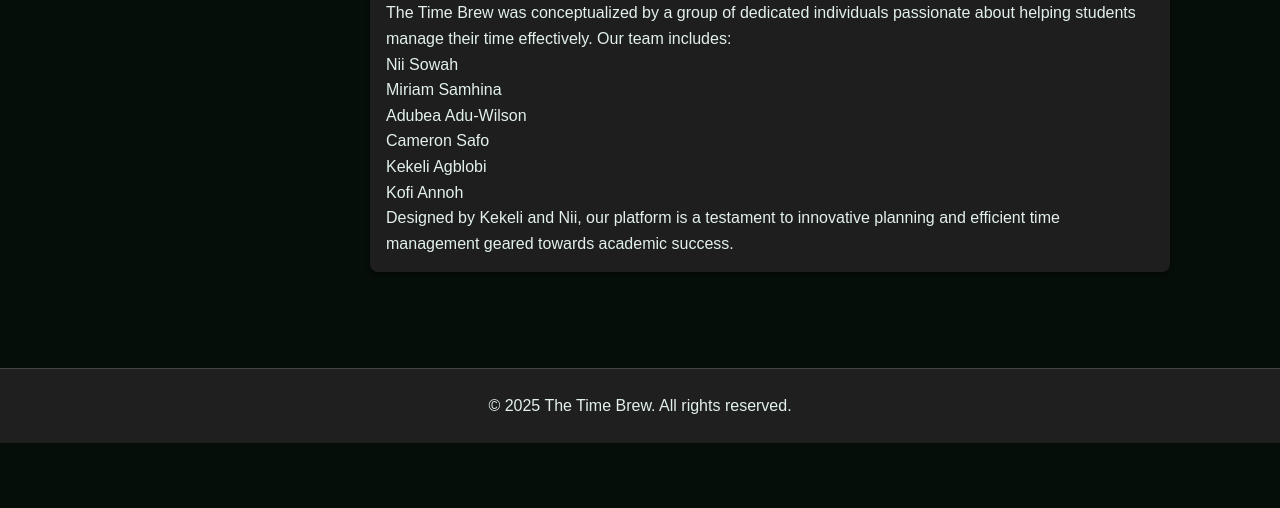
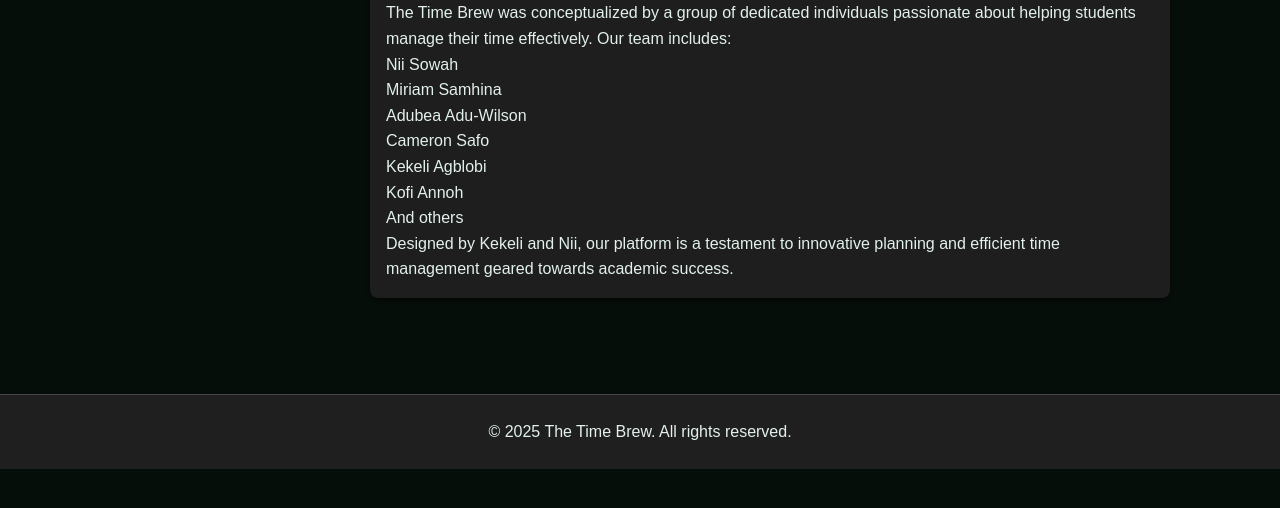
Before and after one commit to KekeliIsHere/Timebrew-Website, a plain HTML site: page about.html in a window 1280 px wide. Shown: the part 212-720 px from the top of the page. Drawn offline with Linux system fonts and the light colour scheme.

Commit message:
Update about.html

```diff
--- a/about.html
+++ b/about.html
@@ -42,6 +42,7 @@
           <li>Cameron Safo</li>
           <li>Kekeli Agblobi</li>
           <li>Kofi Annoh</li>
+          <li>And others</li>
         </ul>
         <p>
           Designed by Kekeli and Nii, our platform is a testament to innovative planning and efficient time management geared towards academic success.
```
